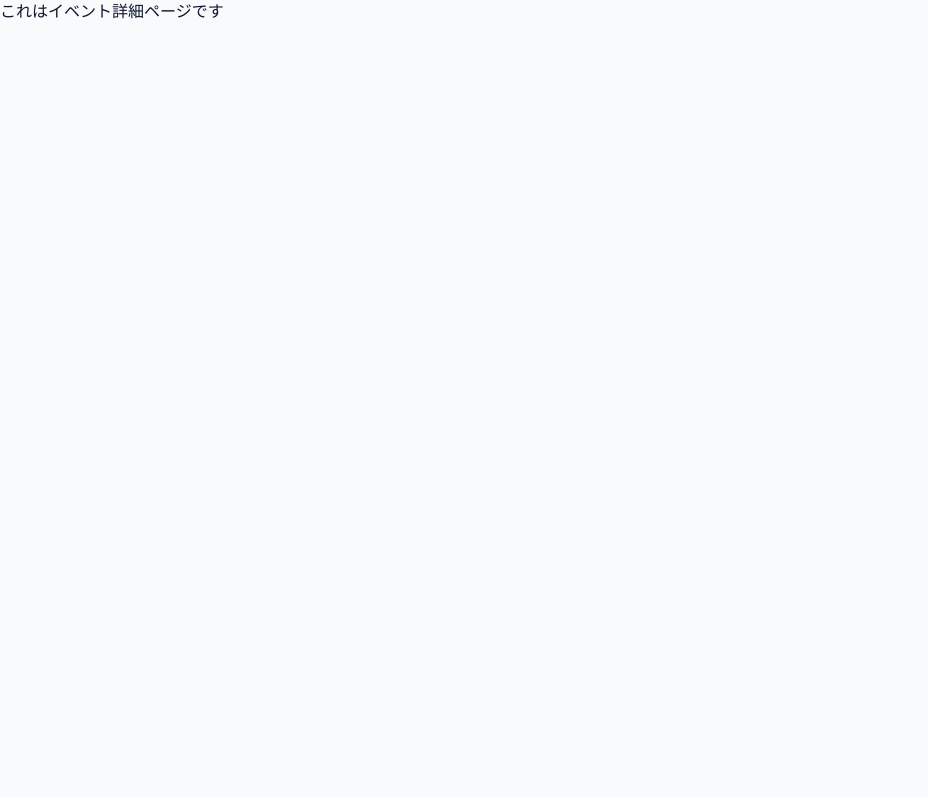
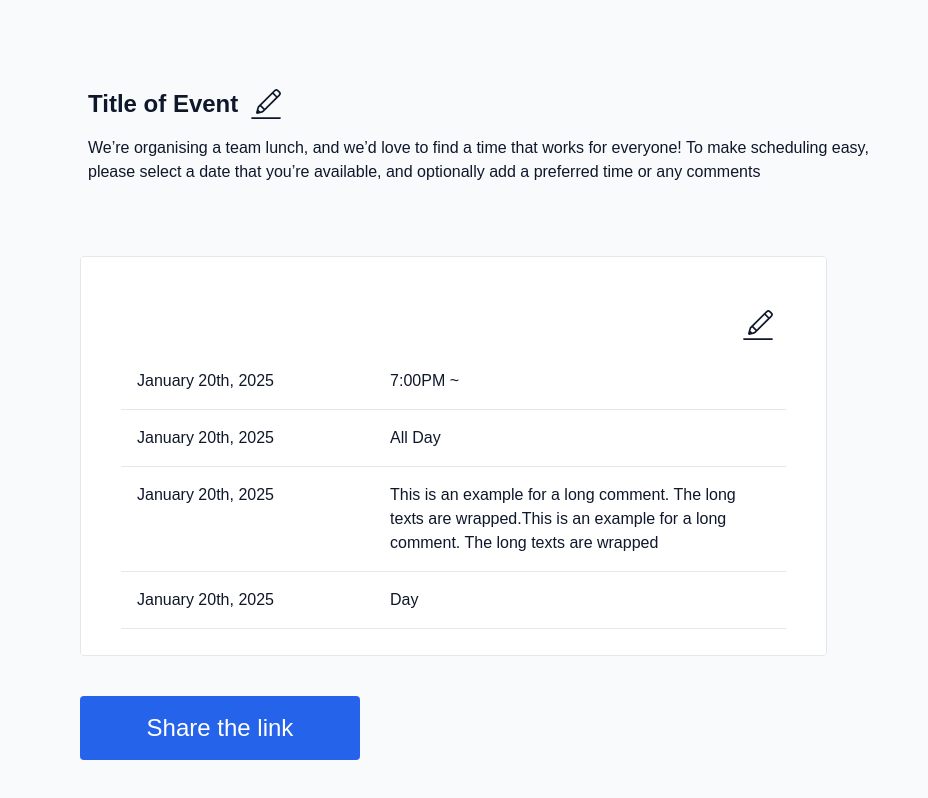
Before and after one commit to makoto0825/Schedule-Arrangement-Application, a Next.js app: page /event/detail in a window 1280 px wide. Shown: the top 798 px of the page, without its empty margins (0-928 px from the left). Built offline with nearby package versions, Linux system fonts and the light colour scheme.

Commit message:
🎨 Create detail page UI

```diff
--- a/src/app/event/detail/page.tsx
+++ b/src/app/event/detail/page.tsx
@@ -1,8 +1,54 @@
 import React from 'react';
+import { CiEdit } from 'react-icons/ci';
 
 //津賀担当予定
 const page = () => {
-  return <div>これはイベント詳細ページです</div>;
+  //ハードコーディング用のデータ
+  const optionsList = [
+    ['January 20th, 2025', '7:00PM ~'],
+    ['January 20th, 2025', 'All Day'],
+    [
+      'January 20th, 2025',
+      'This is an example for a long comment. The long texts are wrapped.This is an example for a long comment. The long texts are wrapped',
+    ],
+    ['January 20th, 2025', 'Day'],
+  ];
+  return (
+    <div className='m-4 sm:m-20'>
+      <div className='flex items-center'>
+        <h1 className='text-2xl font-bold p-2'>Title of Event</h1>
+        <div className='cursor-pointer'>
+          <CiEdit size={40} />
+        </div>
+      </div>
+      <p className='sm:w-3/4 p-2 mb-4 sm:mb-16'>
+        We’re organising a team lunch, and we’d love to find a time that works
+        for everyone! To make scheduling easy, please select a date that you’re
+        available, and optionally add a preferred time or any comments
+      </p>
+      <div className='bg-white sm:w-2/3 border rounded sm:p-10 h-[400px] overflow-y-auto overflow-x-hidden'>
+        <div className='p-2 flex justify-end'>
+          <div className='cursor-pointer'>
+            <CiEdit size={40} />
+          </div>
+        </div>
+        {optionsList.map((text, index) => (
+          <div
+            key={index}
+            className='flex border-b flex-wrap border-gray-200 p-4 group'
+          >
+            <div className='w-2/5'>{text[0]}</div>
+            <div className='flex-1 break-words'>{text[1]}</div>
+          </div>
+        ))}
+      </div>
+      <div className='text-center sm:text-left'>
+        <button className='text-2xl sm:w-1/4 mt-10 p-4 bg-blue-600 text-white rounded'>
+          Share the link
+        </button>
+      </div>
+    </div>
+  );
 };
 
 export default page;
```
